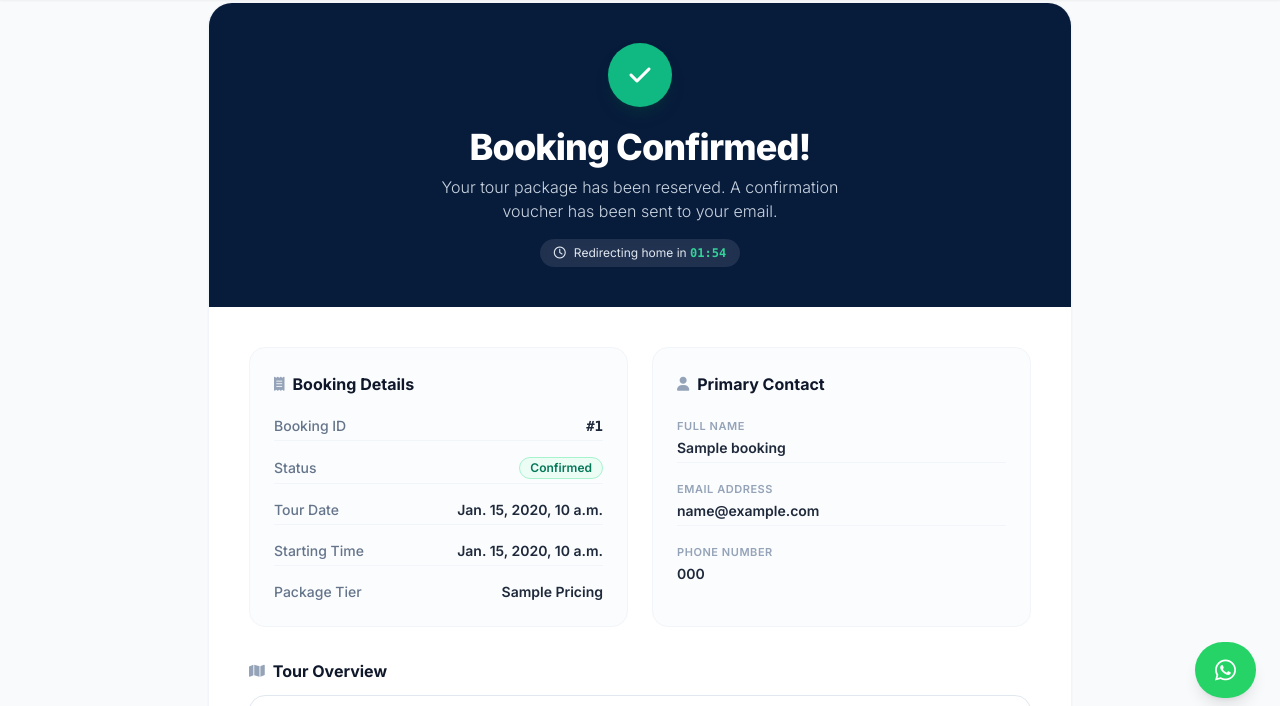
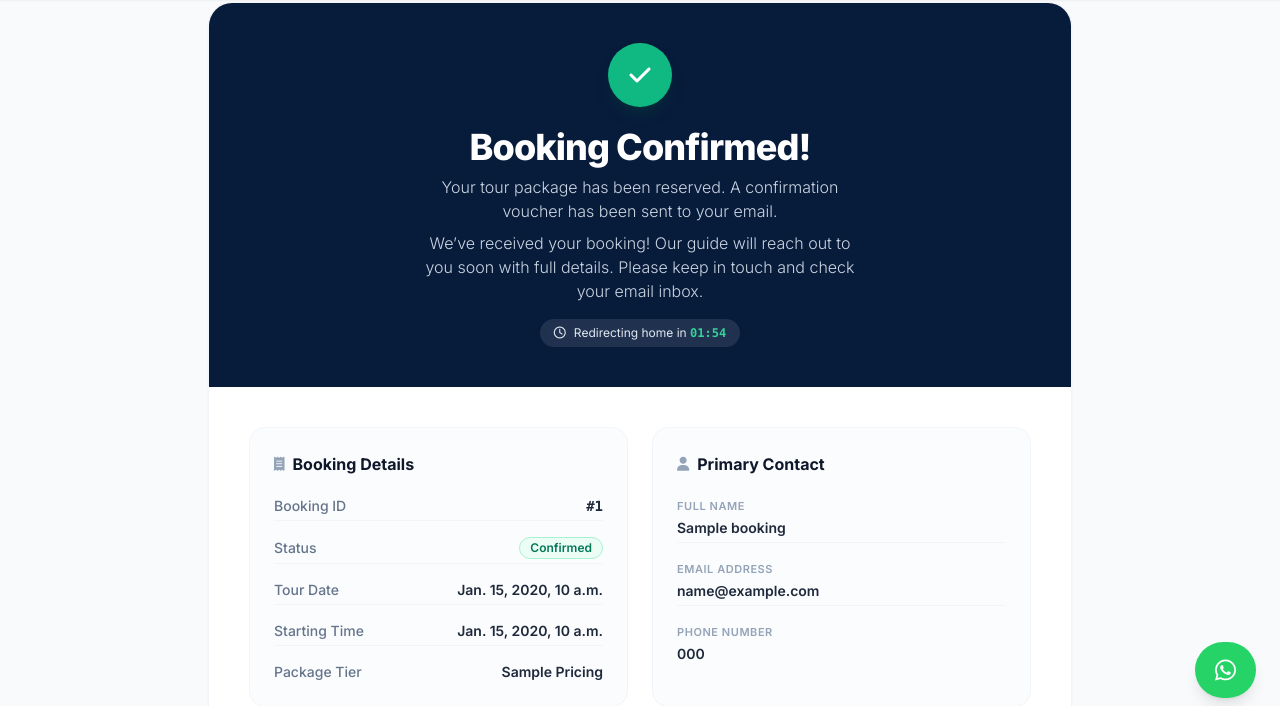
Before and after one commit to Anusha-muraboina/tourist_guide, a Django app: template tourist_guide/templates/booking_success.html in a window 1280 px wide. Shown: the part 78-784 px from the top of the page. Run offline with Django 5.2, Linux system fonts and the light colour scheme; the template is opened without the code that fills it: most values are stand-ins (such as "Sample title", 1, 10 or a date in 2020); some libraries are stand-ins or nearby versions.

Commit message:
updated the success page text
updated the success page text

```diff
--- a/tourist_guide/templates/booking_success.html
+++ b/tourist_guide/templates/booking_success.html
@@ -20,6 +20,13 @@ Booking Confirmed!
                 <p class="mt-2 text-slate-300 text-sm md:text-base max-w-md mx-auto font-light">
                     Your tour package has been reserved. A confirmation voucher has been sent to your email.
                 </p>
+
+                <!-- AFTER (Using Option 1) -->
+                <p class="mt-2 text-slate-300 text-sm md:text-base max-w-md mx-auto font-light">
+                    We’ve received your booking! Our guide will reach out to you soon with full details. Please keep in touch and check your email inbox.
+
+                </p>
+
                 <!-- 2-Minute Countdown Banner -->
                 <div class="inline-flex items-center gap-2 mt-4 px-3.5 py-1.5 bg-white/10 rounded-full text-xs text-slate-200 backdrop-blur-sm">
                     <i class="fa-regular fa-clock"></i>
```
